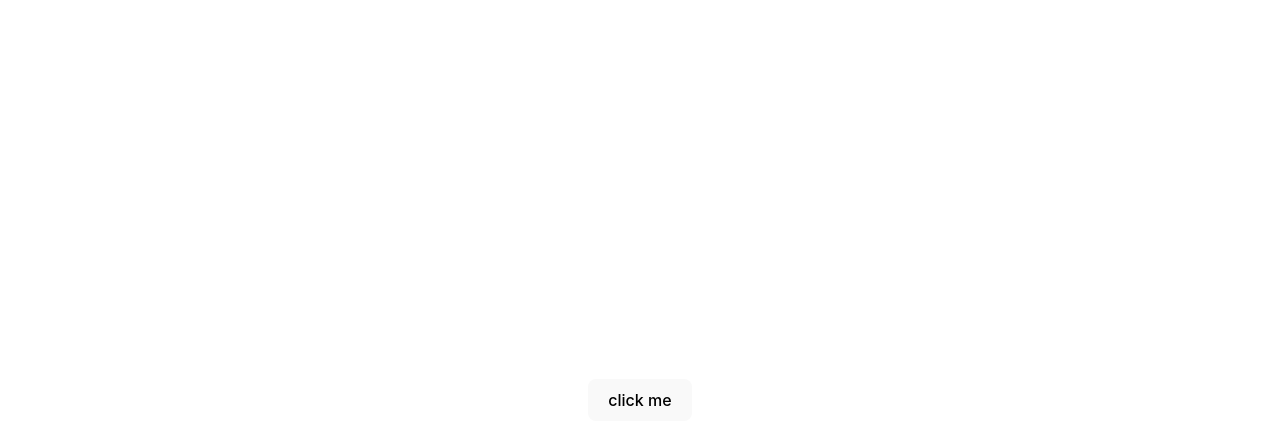
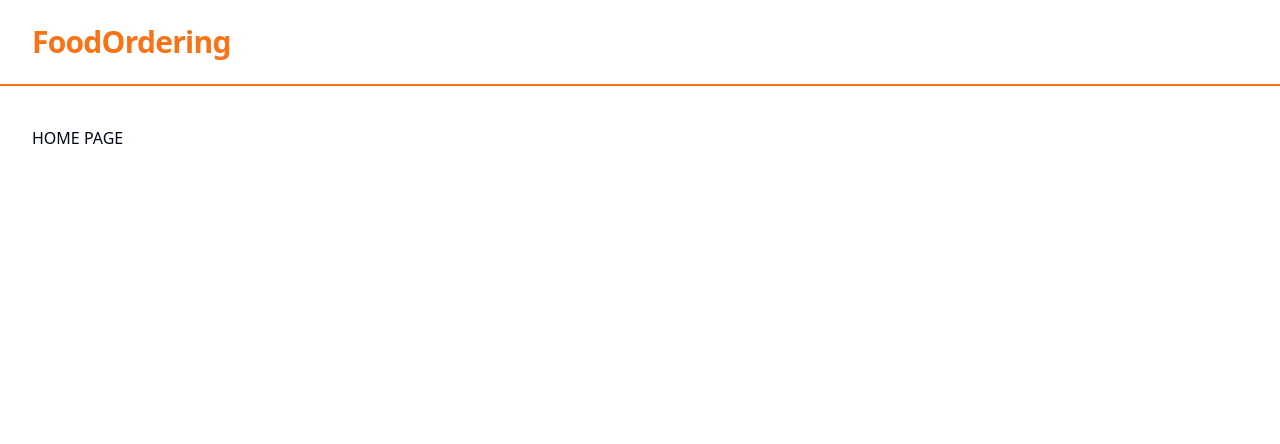
Before and after one commit to shubhamvgarg/foodordering, a React (Vite) app in the folder frontend/: page / in a window 1280 px wide. Shown: the top 444 px of the page. Built offline with nearby package versions, Linux system fonts and the light colour scheme.

Commit message:
Adding Layouts

```diff
--- a/frontend/src/App.tsx
+++ b/frontend/src/App.tsx
@@ -1,15 +1,14 @@
-import { useState } from 'react'
-import reactLogo from './assets/react.svg'
-import viteLogo from '/vite.svg'
-import './App.css'
-import { Button } from './components/ui/button'
+import { Navigate, Route, Routes } from "react-router-dom";
+import Layout from "./layout/Layout";
 
 function App() {
-  const [count, setCount] = useState(0)
-
   return (
-    <Button> click me</Button>
-  )
+    <Routes>
+      <Route path="/" element={<Layout>HOME PAGE</Layout>} />
+      <Route path="/user-profile" element={<span>User</span>} />
+      <Route path="*" element={<Navigate to="/" />} />
+    </Routes>
+  );
 }
 
-export default App
+export default App;
--- /dev/null
+++ b/frontend/src/components/Header.tsx
@@ -0,0 +1,18 @@
+import { Link } from "react-router-dom";
+
+const Header = () => {
+  return (
+    <div className="border-b-2 border-b-orange-500 py-6">
+      <div className="container mx-auto flex justify-between items-center">
+        <Link
+          to="/"
+          className="text-3xl font-bold tracking-tight text-orange-500"
+        >
+          FoodOrdering
+        </Link>
+      </div>
+    </div>
+  );
+};
+
+export default Header;
--- /dev/null
+++ b/frontend/src/layout/Layout.tsx
@@ -0,0 +1,16 @@
+import Header from "@/components/Header";
+
+type Props={
+children:React.ReactNode
+}
+
+ const Layout = ({children}:Props) => {
+  return (
+    <div className="flex flex-col min-h-screen">
+        <Header/>
+        <div className="container mx-auto flex-1 py-10"> {children}</div>
+    </div>
+  )
+}
+
+export default Layout;
--- a/frontend/src/main.tsx
+++ b/frontend/src/main.tsx
@@ -1,10 +1,13 @@
 import React from 'react'
 import ReactDOM from 'react-dom/client'
-import App from './App.tsx'
-import './index.css'
+import './global.css'
+import { BrowserRouter as Router } from 'react-router-dom'
+import App from './App'
 
 ReactDOM.createRoot(document.getElementById('root')!).render(
   <React.StrictMode>
-    <App />
+    <Router>
+      <App/>
+    </Router>
   </React.StrictMode>,
 )
```
